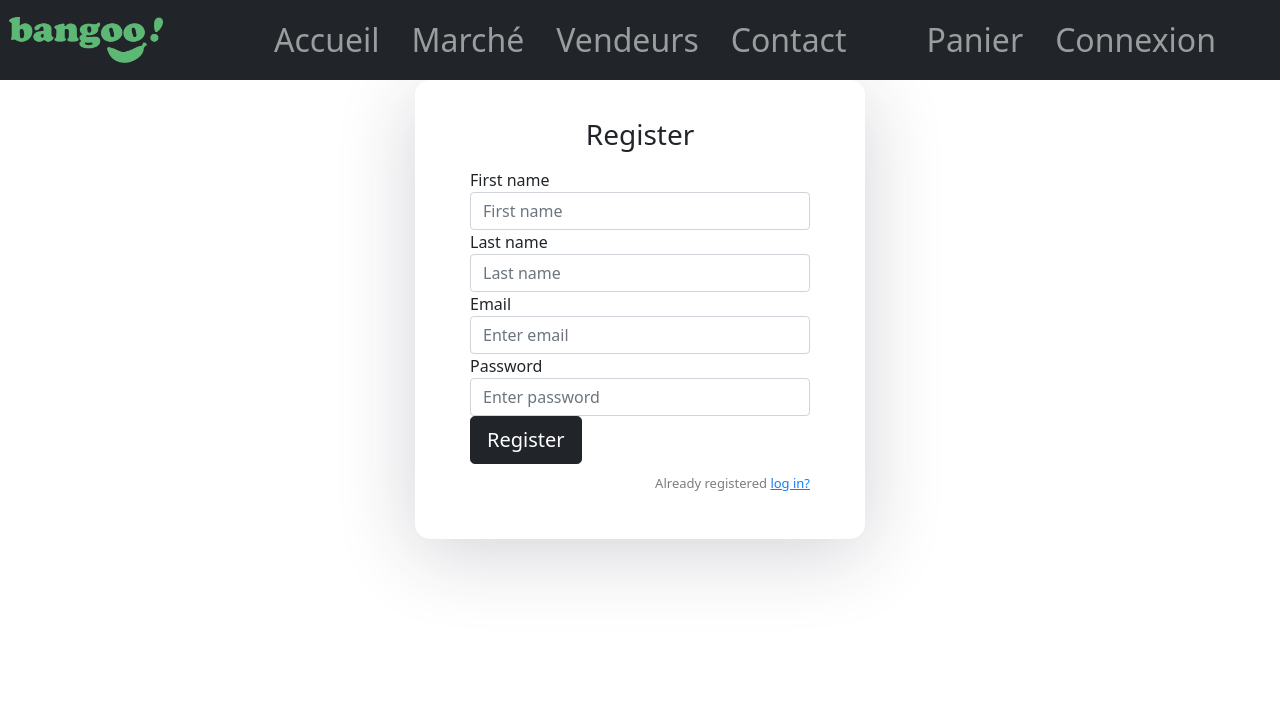
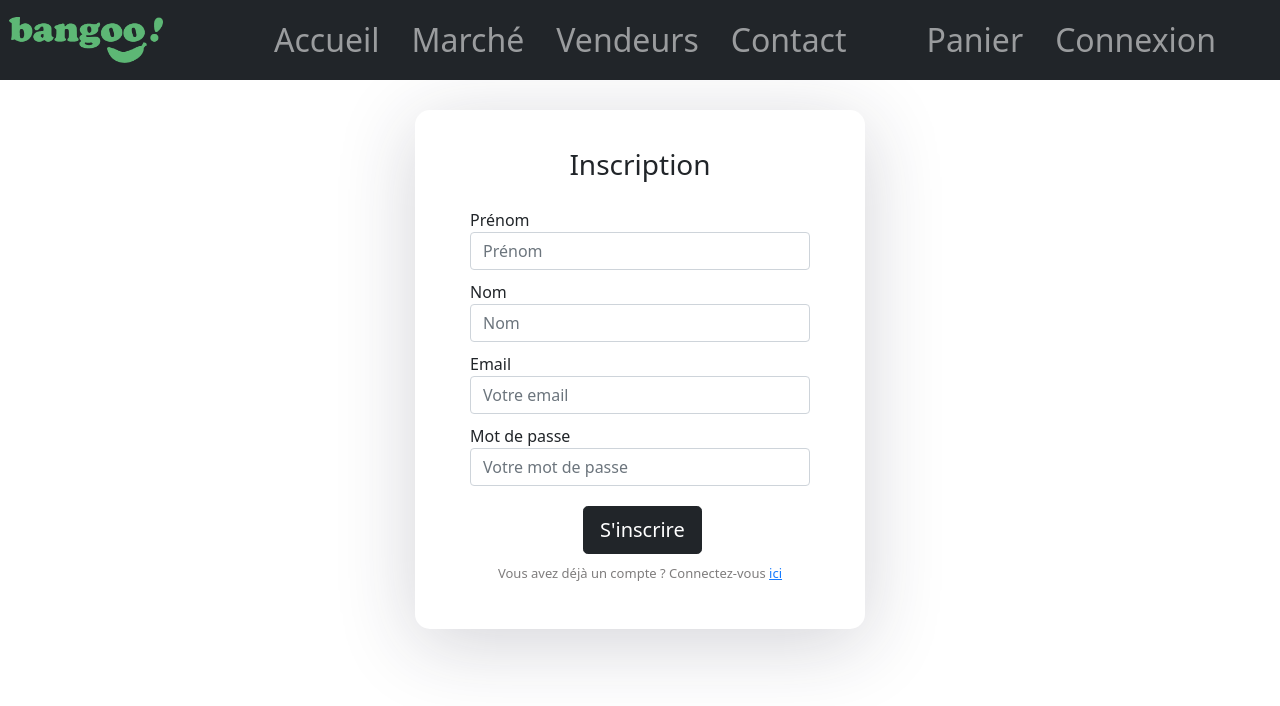
Before and after one commit to nightcoding-ai/projet-dintegration, a React (Create React App) app in the folder frontend/: page /Register in a window 1280 px wide. Shown: the top 706 px of the page. Built offline with nearby package versions, Linux system fonts and the light colour scheme.

Commit message:
Finition design login/register/forgotpassword

```diff
--- a/frontend/src/Components/ForgotPassword/ForgotPassword.js
+++ b/frontend/src/Components/ForgotPassword/ForgotPassword.js
@@ -0,0 +1,22 @@
+import React, { Component } from "react";
+import './ForgotPassword.css'
+
+export default class Login extends Component {
+    render() {
+        return (
+            <form>
+
+                <h3>Mot de passe oublié ?</h3>
+                <p>Pour récupérer votre mot de passe, veuillez indiquer votre email. Vous recevrez par après un mail pour récupérer votre mot de passe ou le changer</p>
+
+                <div className="form-group">
+                    <label>Email</label>
+                    <input type="email" className="form-control" placeholder="Indiquez votre email" />
+                </div>
+
+
+                <button type="submit" className="btn btn-dark btn-bg btn-block">Envoyer</button>
+            </form>
+        );
+    }
+}
--- a/frontend/src/Components/Login/Login.css
+++ b/frontend/src/Components/Login/Login.css
@@ -29,17 +29,23 @@
 
 .custom-control-label {
     font-weight: 400;
+    margin-left : 10px;
 }
 
-.forgot-password,
-.forgot-password a {
-    text-align: right;
+.forpas-register,
+.forpas-register a{
+    text-align: center;
     font-size: 13px;
     padding-top: 10px;
     color: #7f7d7d;
     margin: 0;
 }
 
-.forgot-password a {
+.forpas-register a {
     color: #167bff;
 }
+
+button {
+    margin-top: 10px;
+    margin-right : 10px;
+}
--- a/frontend/src/Components/Login/Login.js
+++ b/frontend/src/Components/Login/Login.js
@@ -6,31 +6,32 @@ export default class Login extends Component {
         return (
             <form>
 
-                <h3>Log in</h3>
+                <h3>Connexion</h3>
 
                 <div className="form-group">
                     <label>Email</label>
-                    <input type="email" className="form-control" placeholder="Enter email" />
+                    <input type="email" className="form-control" placeholder="Votre email" />
                 </div>
 
                 <div className="form-group">
-                    <label>Password</label>
-                    <input type="password" className="form-control" placeholder="Enter password" />
+                    <label>Mot de passe</label>
+                    <input type="password" className="form-control" placeholder="Votre mot de passe" />
                 </div>
 
                 <div className="form-group">
                     <div className="custom-control custom-checkbox">
                         <input type="checkbox" className="custom-control-input" id="customCheck1" />
-                        <label className="custom-control-label" htmlFor="customCheck1">Remember me</label>
+                        <label className="custom-control-label" htmlFor="customCheck1">Se souvenir de moi</label>
                     </div>
                 </div>
 
-                <button type="submit" className="btn btn-dark btn-lg btn-block">Sign in</button>
-                <p className="forgot-password text-right">
-                    Forgot <a href="./ForgotPassword">password?</a>
+                <button type="submit" className="btn btn-dark btn-bg btn-block">Se connecter</button>
+
+                <p className="forpas-register text-right">
+                    Mot de passe perdu ? Récupérer le <a href="./ForgotPassword">ici</a>
                 </p>
-                <p className="forgot-password text-right">
-                    Need an account <a href="./Register">Register Here</a>
+                <p className="forpas-register text-right">
+                    Pas encore de compte ? Inscrivez-vous <a href="./Register">ici</a>
                 </p>
             </form>
         );
--- a/frontend/src/Components/Register/Register.css
+++ b/frontend/src/Components/Register/Register.css
@@ -3,6 +3,7 @@
     justify-content: center;
     flex-direction: column;
     text-align: left;
+    margin-top : 30px;
 }
 
 .inner {
@@ -18,6 +19,11 @@
 .outer .form-control:focus {
     border-color: #167bff;
     box-shadow: none;
+
+}
+
+.outer .form-group {
+    margin-top : 10px;
 }
 
 .outer h3 {
@@ -29,17 +35,23 @@
 
 .custom-control-label {
     font-weight: 400;
+
 }
 
-.forgot-password,
-.forgot-password a {
-    text-align: right;
+.need-account,
+.need-account a {
+    text-align: center;
     font-size: 13px;
     padding-top: 10px;
     color: #7f7d7d;
     margin: 0;
 }
 
-.forgot-password a {
+.need-account a {
     color: #167bff;
 }
+
+button {
+    margin-top: 20px;
+    margin-left: 113px;
+}
--- a/frontend/src/Components/Register/Register.js
+++ b/frontend/src/Components/Register/Register.js
@@ -5,31 +5,31 @@ export default class SignUp extends Component {
     render() {
         return (
             <form>
-                <h3>Register</h3>
+                <h3>Inscription</h3>
 
                 <div className="form-group">
-                    <label>First name</label>
-                    <input type="text" className="form-control" placeholder="First name" />
+                    <label>Prénom</label>
+                    <input type="text" className="form-control" placeholder="Prénom" />
                 </div>
 
                 <div className="form-group">
-                    <label>Last name</label>
-                    <input type="text" className="form-control" placeholder="Last name" />
+                    <label>Nom</label>
+                    <input type="text" className="form-control" placeholder="Nom" />
                 </div>
 
                 <div className="form-group">
                     <label>Email</label>
-                    <input type="email" className="form-control" placeholder="Enter email" />
+                    <input type="email" className="form-control" placeholder="Votre email" />
                 </div>
 
                 <div className="form-group">
-                    <label>Password</label>
-                    <input type="password" className="form-control" placeholder="Enter password" />
+                    <label>Mot de passe</label>
+                    <input type="password" className="form-control" placeholder="Votre mot de passe" />
                 </div>
 
-                <button type="submit" className="btn btn-dark btn-lg btn-block">Register</button>
-                <p className="forgot-password text-right">
-                    Already registered <a href="./Login">log in?</a>
+                <button type="submit" className="btn btn-dark btn-lg btn-block">S'inscrire</button>
+                <p className="need-account text-right">
+                    Vous avez déjà un compte ? Connectez-vous <a href="./Login">ici</a>
                 </p>
             </form>
         );
--- a/frontend/src/index.js
+++ b/frontend/src/index.js
@@ -8,6 +8,7 @@ import { BrowserRouter as Router, Switch, Route } from "react-router-dom";
 import Home from './Components/Home/Home';
 import Login from './Components/Login/Login';
 import Register from './Components/Register/Register';
+import ForgotPassword from './Components/ForgotPassword/ForgotPassword'
 
 ReactDOM.render(
   <React.StrictMode>
@@ -23,9 +24,9 @@ ReactDOM.render(
         <div className="outer">
         <div className="inner">
           <Switch>
-
             <Route path="/Login" component={Login} />
             <Route path="/Register" component={Register} />
+            <Route path="/Forgotpassword" component={ForgotPassword}/>
           </Switch>
         </div>
       </div>
```
Also changed, not shown: 1 other file (tests, documents, lock files or other folders).
